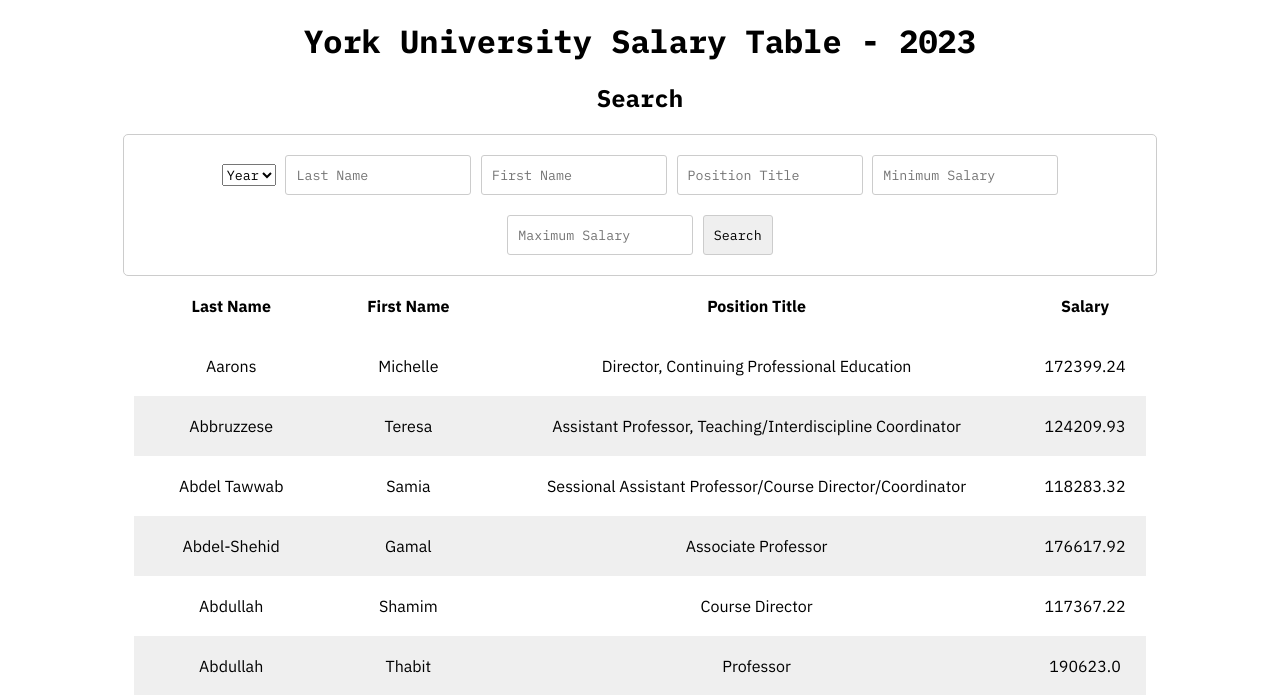
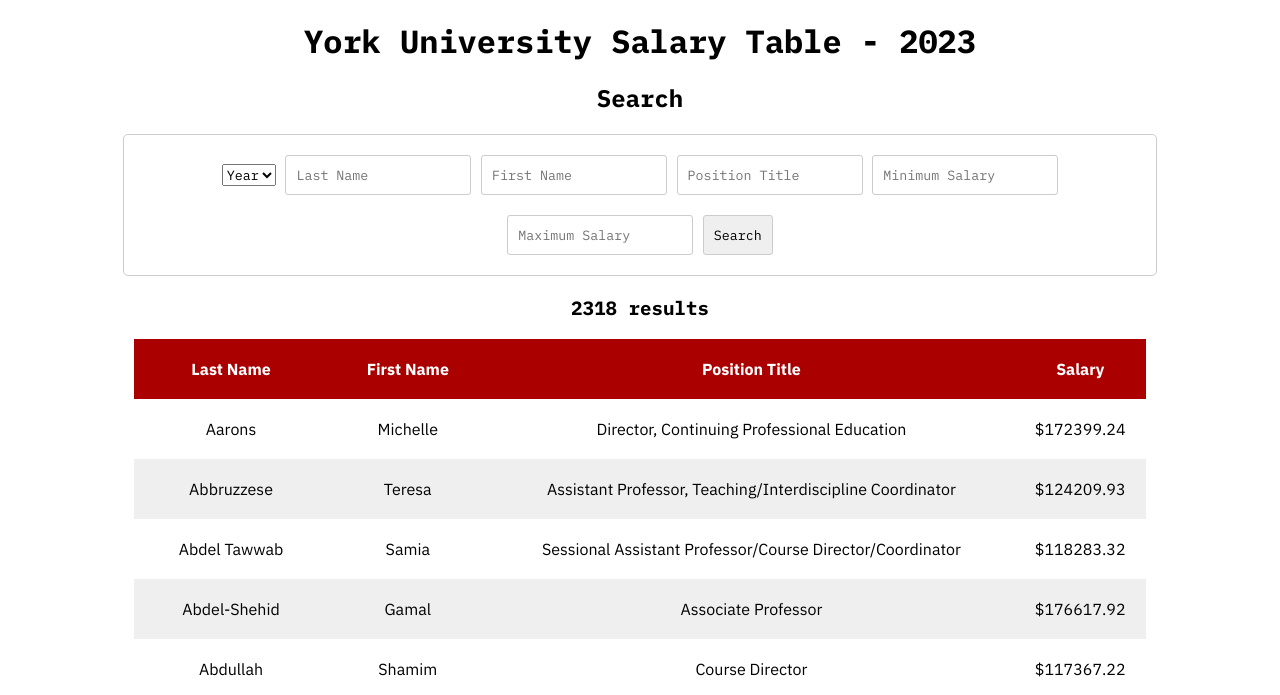
Before and after one commit to truong-kyle/YorkAnalyst, a Flask app: page / in a window 1280 px wide. Shown: the top 695 px of the page. Run offline with Flask 3, Linux system fonts and the light colour scheme; data comes from the database, SQL or seed files in the repository.

Commit message:
Add: results counter

```diff
--- a/app.py
+++ b/app.py
@@ -17,7 +17,9 @@
         data = get_table_by_search(year, lname, fname, title, min_sal, max_sal)
     else:
         data = get_table(year)
-    return render_template('index.html', results=data, year=year)
+
+    count = len(data)
+    return render_template('index.html', results=data, year=year, count=count)
 
 if __name__ == "__main__":
     app.run(debug=True)
--- a/static/main.css
+++ b/static/main.css
@@ -16,6 +16,12 @@
 h2{
     font-family: 'IBM Plex Mono', sans-serif;
     font-size: 1.5em;
+    text-align: center;
+}
+
+h3{
+    font-family: 'IBM Plex Mono', sans-serif;
+    font-size: 1.2em;
     text-align: center;
 }
 
@@ -64,3 +70,8 @@
 tr:nth-child(2n){
     background-color: #eeee;
 }
+
+th{
+    background-color: #aa0000;
+    color: white;
+}
--- a/templates/index.html
+++ b/templates/index.html
@@ -47,6 +47,7 @@
       </form>
     </div>
     <div id="table-wrap">
+      <h3>{{ "%d results" | format(count) }}</h3>
         <table style="overflow-y: scroll; height: 10vh;">
           <thead>
             <th>Last Name</th>
@@ -60,7 +61,7 @@
               <td>{{ employee[0] }}</td>
               <td>{{ employee[1] }}</td>
               <td>{{ employee[2] }}</td>
-              <td>{{ employee[3] }}</td>
+              <td>{{ "$%0.2f" | format(employee[3]) }}</td>
             </tr>
             {% endfor %}
           </tbody>
```
